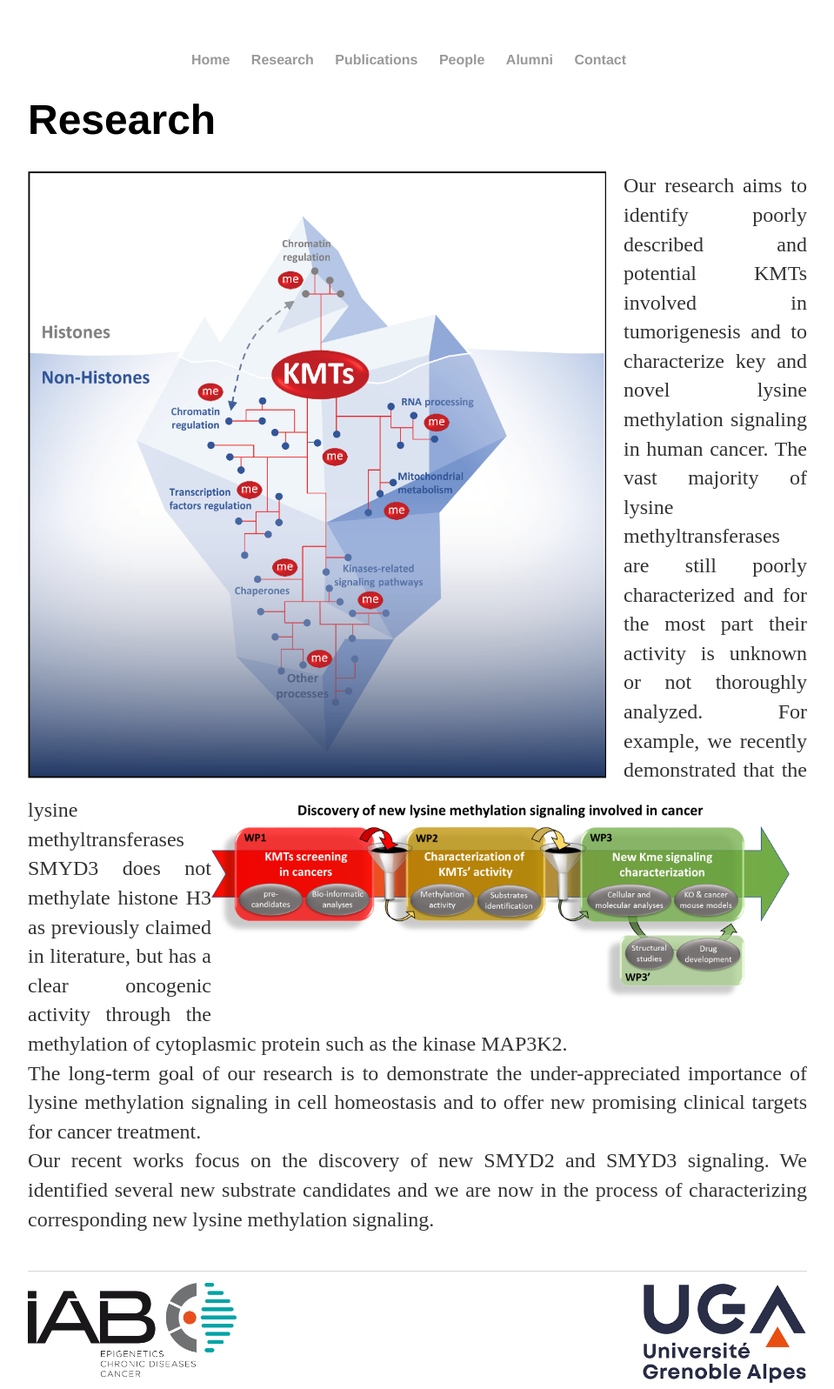
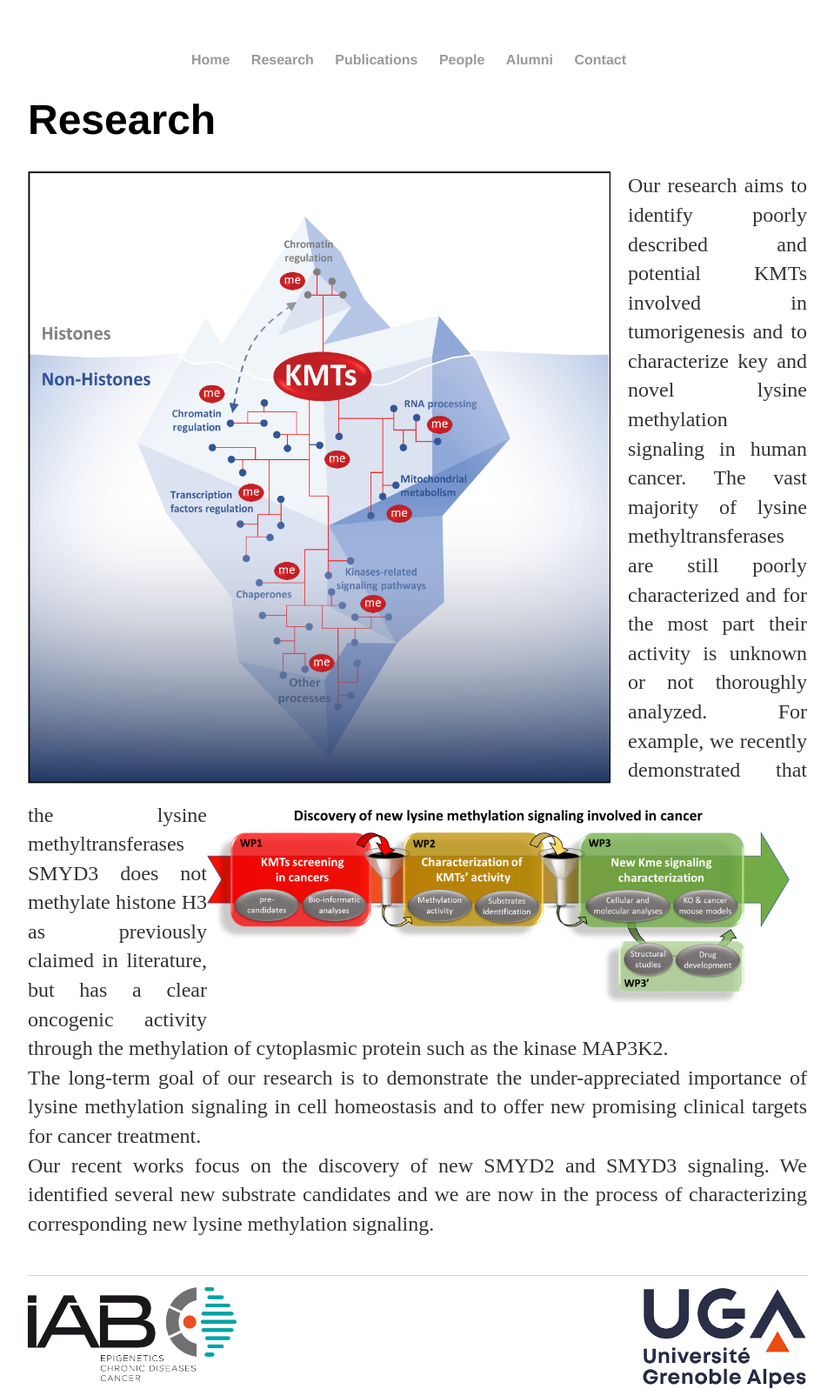
Before and after one commit to Reynoird-Lab/Reynoird-lab.github.io, a Jekyll site: the page built from Research/index.html, in a window 1280 px wide. Shown: the whole page at 87% size, without its empty margins (160-1119 px from the left). Built offline with Jekyll 4.4.1, drawn with Linux system fonts in a browser that asks for light colours; Markdown is read by kramdown in place of the engine named in the settings.

Commit message:
Update index.html

```diff
--- a/Research/index.html
+++ b/Research/index.html
@@ -4,7 +4,7 @@
 ---
 	<h1>{{ page.title }}</h1>
 
-<div><img src="https://reynoird-lab.github.io/Images/Lukinovic V graphical abstract CMYK_revision.png" title="Lysine Methylation Signaling" align="left" width="665" style="margin: 0px 20px 20px 0px;"/> <img src="https://reynoird-lab.github.io/Images/research.png" title="research" align="right" width="665" style="margin: 0px 20px 20px 0px;" br clear="left" /></div>
+<div><img src="https://reynoird-lab.github.io/Images/Lukinovic V graphical abstract CMYK_revision.png" title="Lysine Methylation Signaling" align="left" width="670" style="margin: 0px 20px 20px 0px;"/> <img src="https://reynoird-lab.github.io/Images/research.png" title="research" align="right" width="670" style="margin: 0px 20px 20px 0px;" br clear="left" /></div>
 <p align="justify">Our research aims to identify poorly described and potential KMTs involved in tumorigenesis and to characterize key and novel lysine methylation signaling in human cancer. The vast majority of lysine methyltransferases are still poorly characterized and for the most part their activity is unknown or not thoroughly analyzed. For example, we recently demonstrated that the lysine methyltransferases SMYD3 does not methylate histone H3 as previously claimed in literature, but has a clear oncogenic activity through the methylation of cytoplasmic protein such as the kinase MAP3K2.<br>
 The long-term goal of our research is to demonstrate the under-appreciated importance of lysine methylation signaling in cell homeostasis and to offer new promising clinical targets for cancer treatment.
 <br>Our recent works focus on the discovery of new SMYD2 and SMYD3 signaling. We identified several new substrate candidates and we are now in the process of characterizing corresponding new lysine methylation signaling.</p><br>
```
